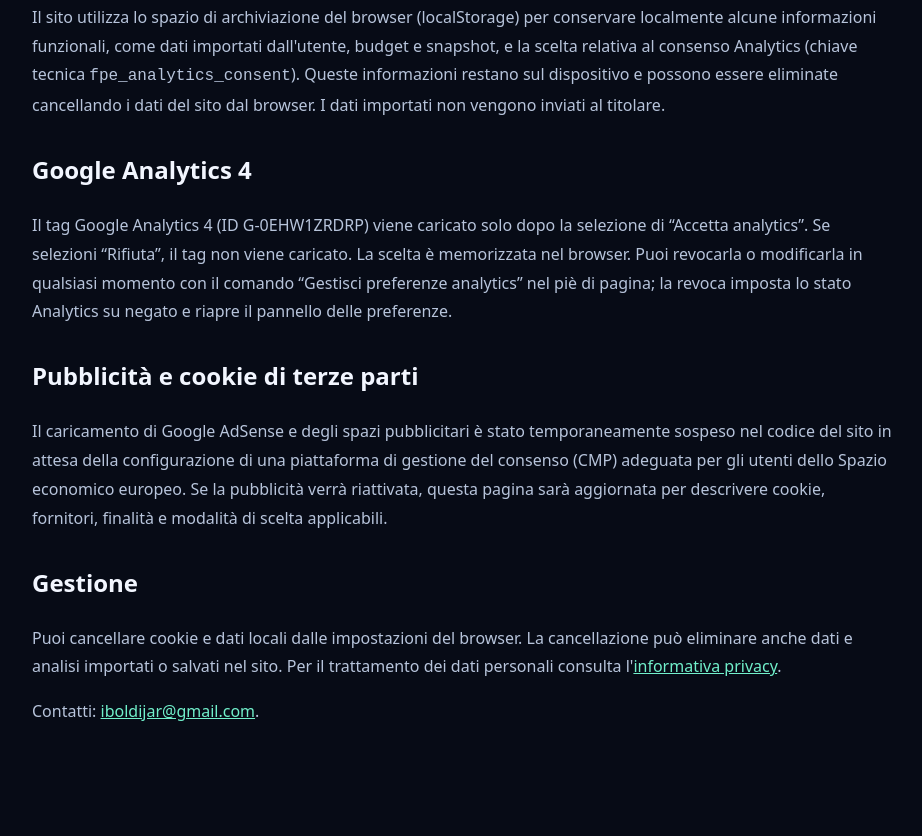
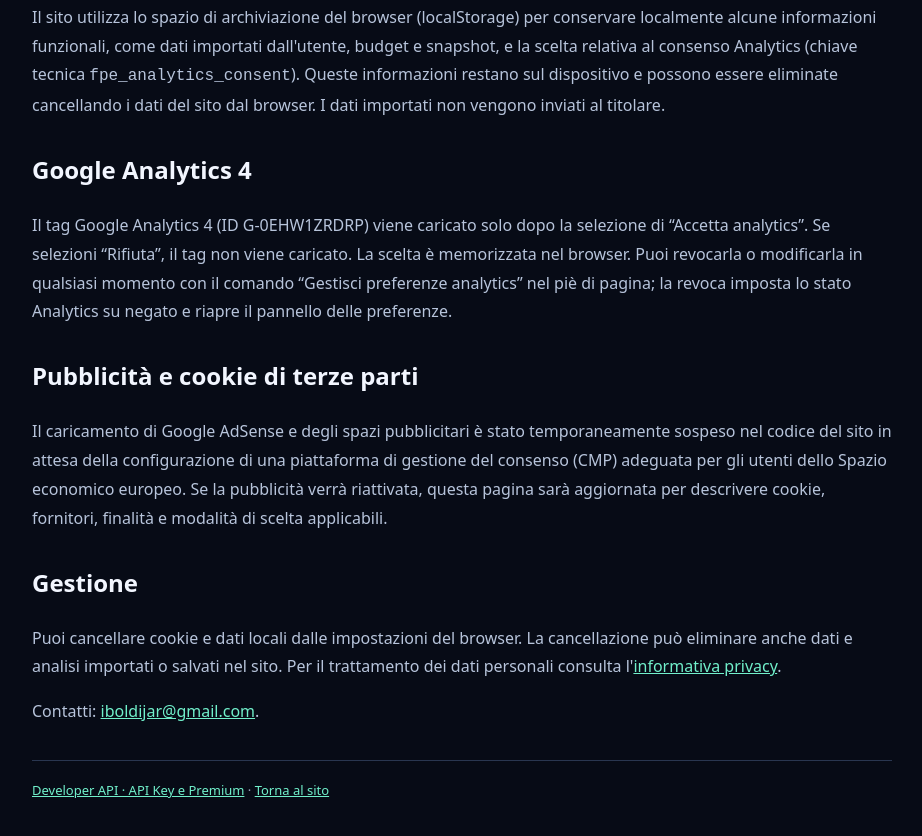
Before and after one commit to italocoin-project/italocoin-project.github.io, a plain HTML site: page cookie.html in a window 1280 px wide. Shown: the part 411-1247 px from the top of the page, without its empty margins (178-1100 px from the left). Before the commit the page ends 1223 px from the top, so only its background shows below. Drawn offline with Linux system fonts and the light colour scheme.

Commit message:
Add Developer API link to legal page footers

```diff
--- a/cookie.html
+++ b/cookie.html
@@ -2,4 +2,4 @@
 <h2>Memoria tecnica e preferenze locali</h2><p>Il sito utilizza lo spazio di archiviazione del browser (localStorage) per conservare localmente alcune informazioni funzionali, come dati importati dall'utente, budget e snapshot, e la scelta relativa al consenso Analytics (chiave tecnica <code>fpe_analytics_consent</code>). Queste informazioni restano sul dispositivo e possono essere eliminate cancellando i dati del sito dal browser. I dati importati non vengono inviati al titolare.</p>
 <h2>Google Analytics 4</h2><p>Il tag Google Analytics 4 (ID G-0EHW1ZRDRP) viene caricato solo dopo la selezione di “Accetta analytics”. Se selezioni “Rifiuta”, il tag non viene caricato. La scelta è memorizzata nel browser. Puoi revocarla o modificarla in qualsiasi momento con il comando “Gestisci preferenze analytics” nel piè di pagina; la revoca imposta lo stato Analytics su negato e riapre il pannello delle preferenze.</p>
 <h2>Pubblicità e cookie di terze parti</h2><p>Il caricamento di Google AdSense e degli spazi pubblicitari è stato temporaneamente sospeso nel codice del sito in attesa della configurazione di una piattaforma di gestione del consenso (CMP) adeguata per gli utenti dello Spazio economico europeo. Se la pubblicità verrà riattivata, questa pagina sarà aggiornata per descrivere cookie, fornitori, finalità e modalità di scelta applicabili.</p>
-<h2>Gestione</h2><p>Puoi cancellare cookie e dati locali dalle impostazioni del browser. La cancellazione può eliminare anche dati e analisi importati o salvati nel sito. Per il trattamento dei dati personali consulta l'<a href="privacy.html">informativa privacy</a>.</p><p>Contatti: <a href="mailto:iboldijar@gmail.com">iboldijar@gmail.com</a>.</p></main></body></html>
+<h2>Gestione</h2><p>Puoi cancellare cookie e dati locali dalle impostazioni del browser. La cancellazione può eliminare anche dati e analisi importati o salvati nel sito. Per il trattamento dei dati personali consulta l'<a href="privacy.html">informativa privacy</a>.</p><p>Contatti: <a href="mailto:iboldijar@gmail.com">iboldijar@gmail.com</a>.</p><footer style="margin-top:34px;padding-top:18px;border-top:1px solid #293650;font-size:13px;color:#9eacc5"><a href="developers.html">Developer API · API Key e Premium</a> · <a href="index.html">Torna al sito</a></footer></main></body></html>
```
